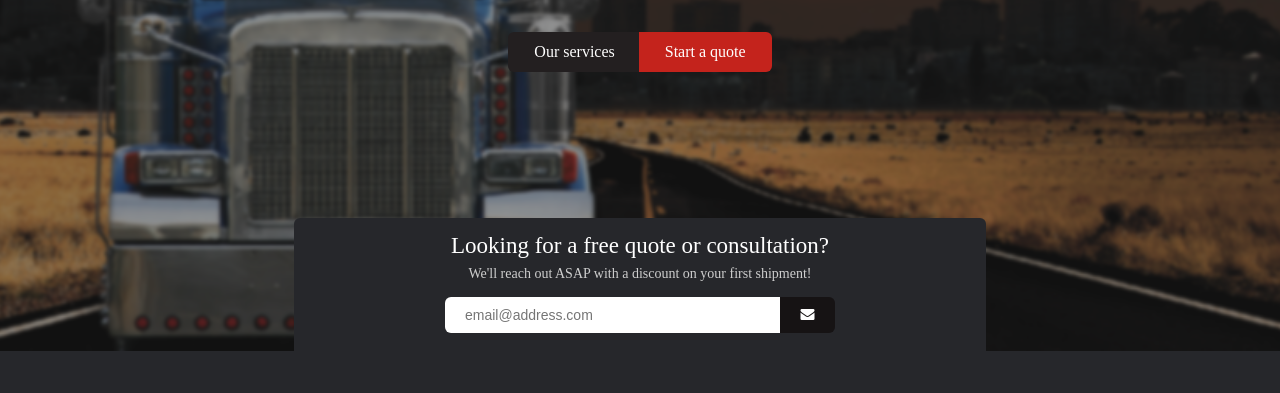
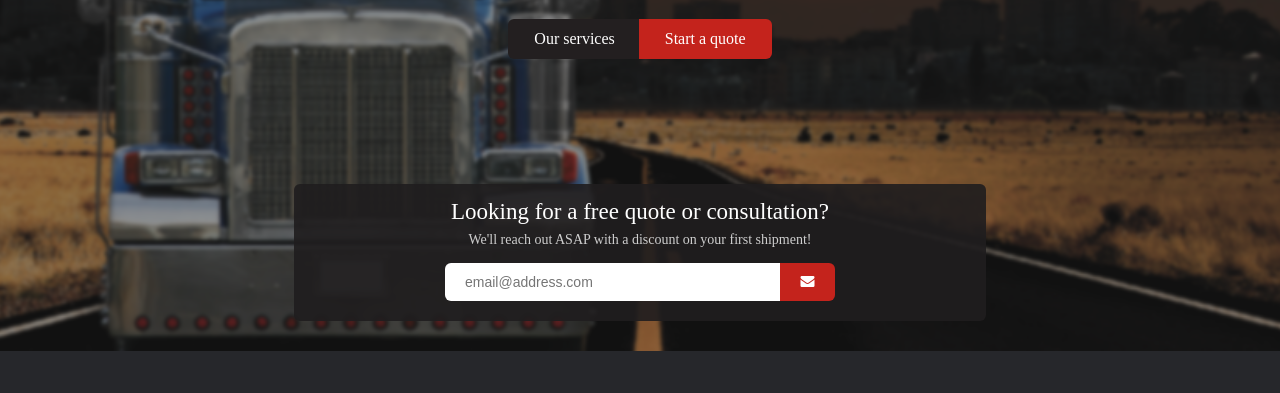
Before and after one commit to jbwierzbicki/Scarlet, a plain HTML site: page index.html in a window 1280 px wide. Shown: the part 395-788 px from the top of the page. Drawn offline with Linux system fonts and the light colour scheme; a web font is replaced by a local one.

Commit message:
separated email form from footer changed bg and opacity

```diff
--- a/css/index.css
+++ b/css/index.css
@@ -35,15 +35,17 @@
 #index-main-subcontainer2 {
     display: table-cell;
     vertical-align: bottom;
+    padding: 0 15px;
     height: 20%;
 }
 
 #index-main-container-bg {
-    background: #26272B;
-border-radius: 6px 6px 0px 0px;
+    background: rgba(32, 29, 30, 0.9);
+
+border-radius: 6px;
 display: block;
 max-width: 692px;
-margin: 0 auto -2px auto;
+margin: 0 auto 30px auto;
 text-align: center;
 }
 
@@ -75,6 +77,7 @@ text-align: center;
     border: none;
     outline: none;
     font-size: 14px;
+    height: 38px;
   }
 
   .search input {
@@ -94,7 +97,7 @@ text-align: center;
     border-radius: 0 6px 6px 0;
     margin-left: -5px;
     color: white;
-    background-color:#161314;
+    background-color:#C4231C;
     cursor: pointer;
     width: 55px;
   }
```
